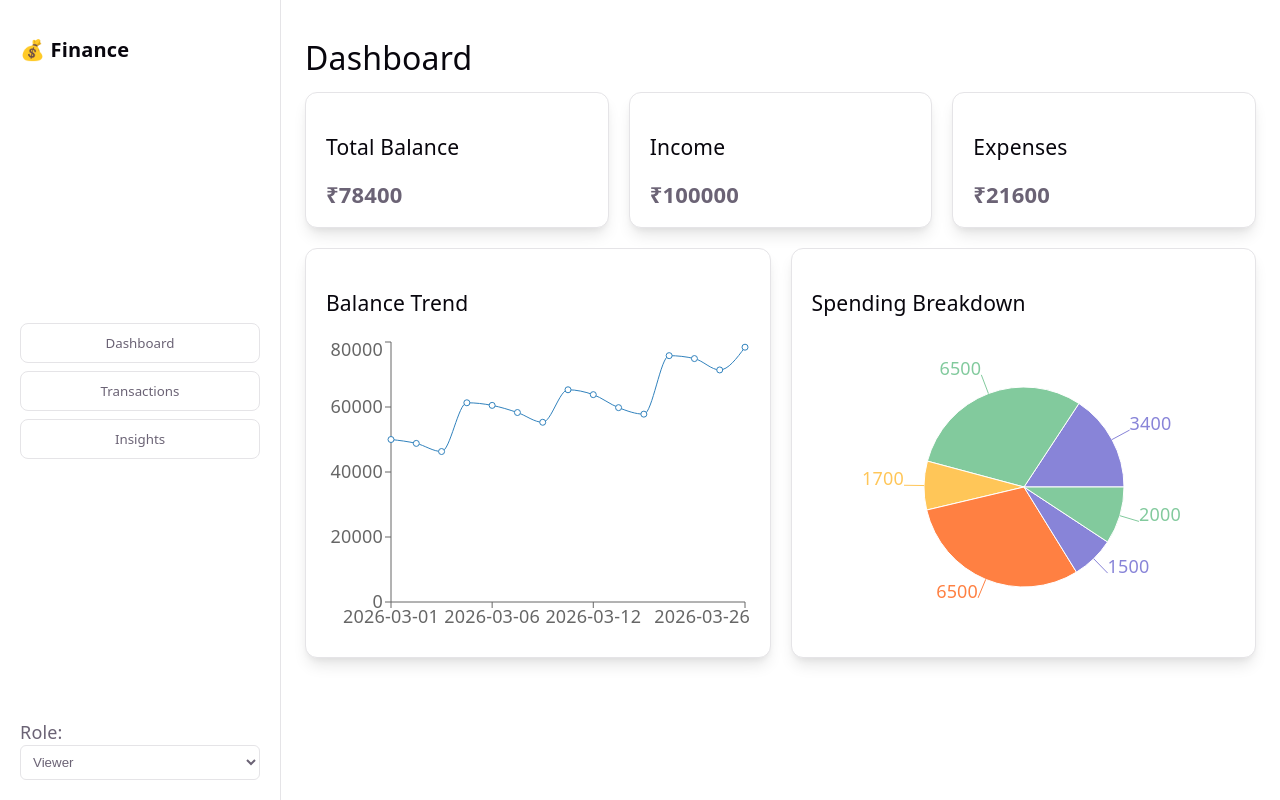
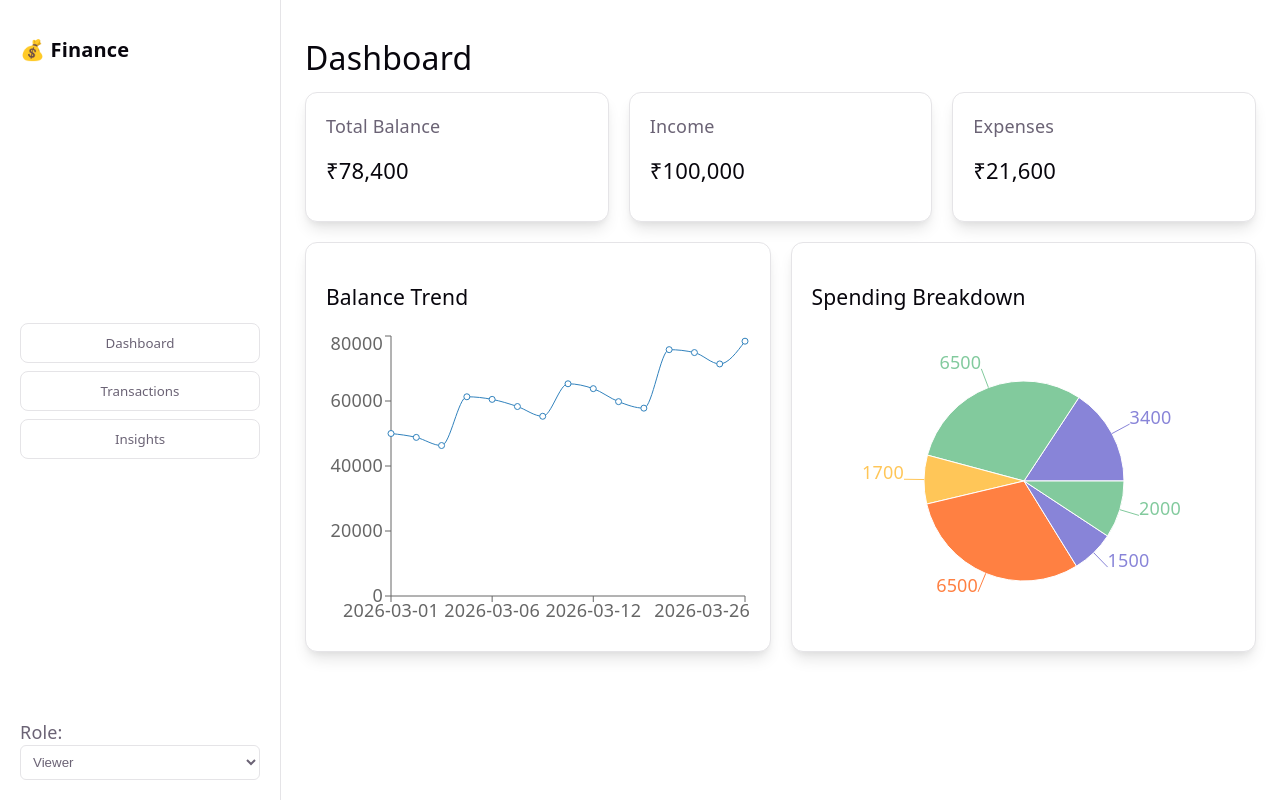
Before and after one commit to Sheikh-ASif/FinanceDashboard, a React app in the folder Frontend/: page / in a window 1280 px wide. Built offline with nearby package versions, Linux system fonts and the light colour scheme; the HTML template or start-up script is replaced by a standard one.

Commit message:
Custmizing the theme of the cards

```diff
--- a/Frontend/src/components/cards/SummaryCard.jsx
+++ b/Frontend/src/components/cards/SummaryCard.jsx
@@ -1,10 +1,34 @@
-function SummaryCard({ title, amount }) {
+function SummaryCard({ title, amount, icon, color = "#aa3bff", trend }) {
   return (
-    <div className="card">
-      <h3>{title}</h3>
-      <p style={{ fontSize: "22px", fontWeight: "bold" }}>
-        ₹{amount}
-      </p>
+    <div className="card summary-card">
+
+      {/* Top Section */}
+      <div className="card-header">
+        <div
+          className="icon-box"
+          style={{ background: `${color}20`, color }}
+        >
+          {icon}
+        </div>
+        <p className="card-title">{title}</p>
+      </div>
+
+      {/* Amount */}
+      <h2 className="card-amount">
+        ₹{amount.toLocaleString()}
+      </h2>
+
+      {/* Trend (optional) */}
+      {trend && (
+        <p
+          className="card-trend"
+          style={{
+            color: trend > 0 ? "green" : "red",
+          }}
+        >
+          {trend > 0 ? "▲" : "▼"} {Math.abs(trend)}%
+        </p>
+      )}
     </div>
   );
 }
```
